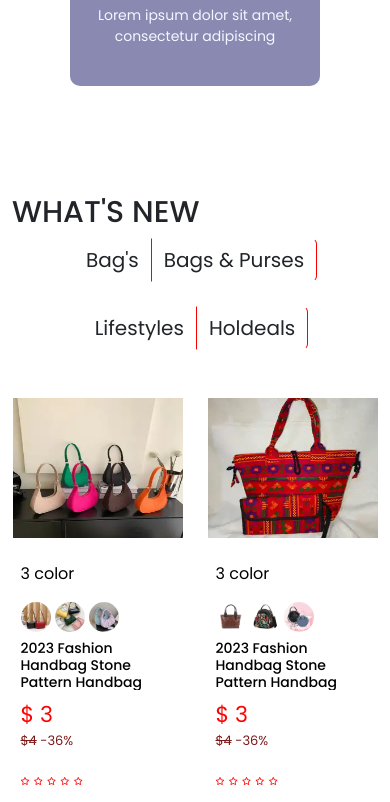
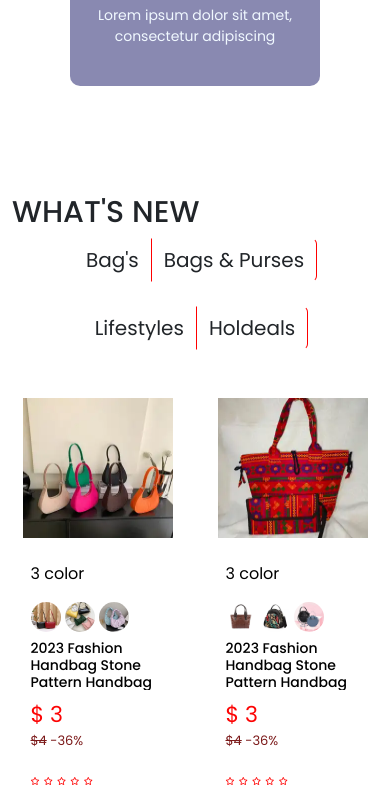
Before and after one commit to zahid-800/e-commerce-js, a plain HTML site: page index.html in a window 390 px wide. Shown: the part 822-1624 px from the top of the page. Drawn offline with nearby package versions, Linux system fonts and the light colour scheme; a web font is replaced by a local one.

Commit message:
Update style.css
Habib

```diff
--- a/css/style.css
+++ b/css/style.css
@@ -534,11 +534,11 @@ body {
     }
 
     .new_product_card {
-        width: 170px;
+        width: 150px;
     }
 
     .new_product_card img {
-        width: 170px;
+        width: 150px;
         height: 140px;
     }
     .show_btn_collection{
```
